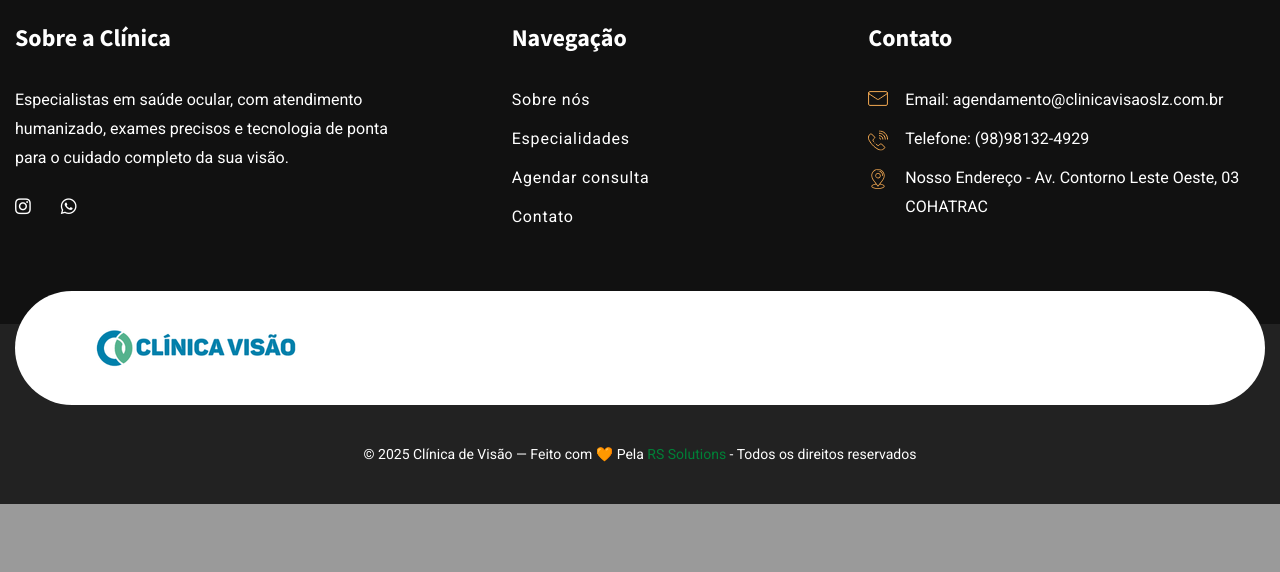
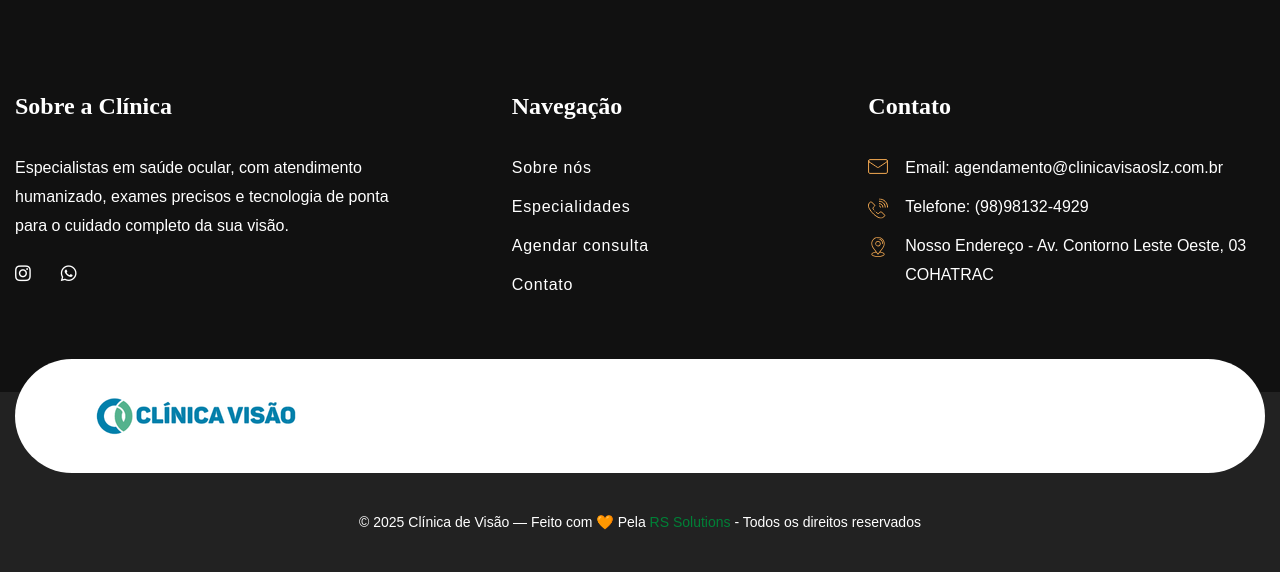
Before and after one commit to viniciusxande30/clinica-visao, a PHP site: page / in a window 1280 px wide. Shown: the part 4870-5442 px from the top of the page. Before the commit the page ends 5374 px from the top, so only its background shows below. Run offline with PHP 8.4, Linux system fonts and the light colour scheme; some libraries are stand-ins or nearby versions; some web fonts are replaced.

Commit message:
Updates da Eliane PT1

```diff
--- a/assets/css/style.css
+++ b/assets/css/style.css
@@ -67,6 +67,7 @@
 
  ***/
 
+@import url('https://fonts.googleapis.com/css2?family=Playfair+Display:wght@500;600;700&family=Raleway:wght@400;500;600&family=Roboto:wght@300;400;500;700&display=swap');
 
 :root{
   --theme-color: #008037;
@@ -77,8 +78,9 @@
   --orange-color: #00FF00;
   --text-color: #717171;
   --title-color: #111111;
-  --text-font: 'Roboto', sans-serif;
-  --title-font: 'Source Sans Pro', sans-serif;
+  --text-font: 'Raleway', sans-serif;          /* Corpo do texto - moderna e refinada */
+  --title-font: 'Playfair Display', serif;     /* Títulos - elegante e sofisticada */
+  --accent-font: 'Roboto', sans-serif;         /* Alternativa neutra para botões e menus */
   --secondary-font: 'Caveat', cursive;
 }
 
--- a/index.php
+++ b/index.php
@@ -558,7 +558,7 @@
        <!-- agendamento-section -->
 <section class="appointment-section">
     <div class="pattern-layer" style="background-image: url(assets/images/shape/shape-17.png);"></div>
-    <figure class="image-layer"><img src="assets/images/resource/women-1.png" alt="Atendimento oftalmológico"></figure>
+    <figure class="image-layer"><img src="assets/images/resource/about-1.jpg" alt="Atendimento oftalmológico"></figure>
 
     <div class="outer-container clearfix">
 
```
